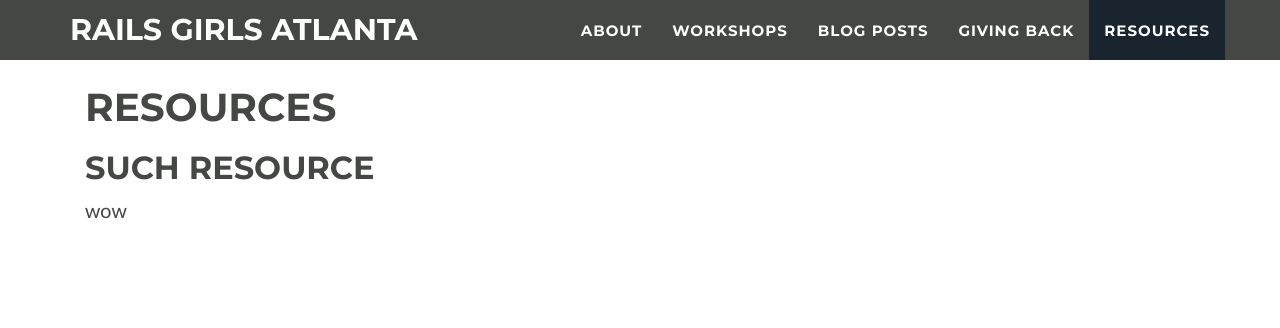
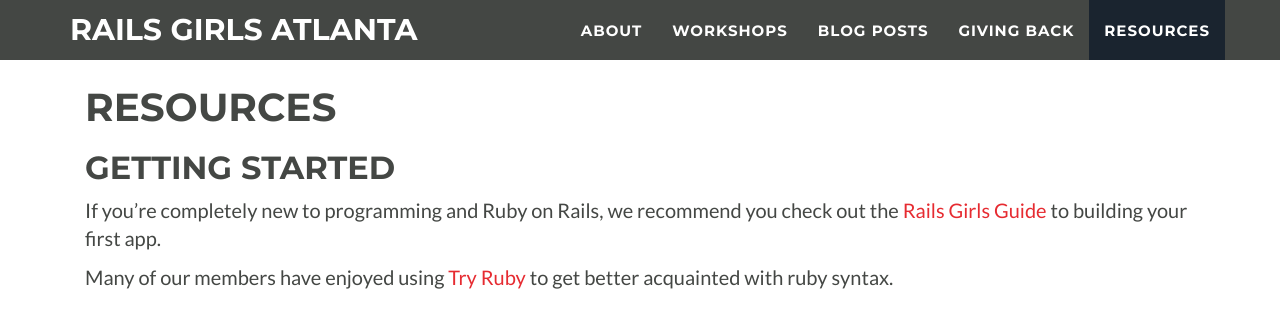
Before and after one commit to railsgirlsatl/railsgirlsatl.github.io, a Jekyll site: the page built from resources.md, in a window 1280 px wide. Shown: the top 328 px of the page. Built offline with Jekyll 4.4.1, drawn with Linux system fonts in a browser that asks for light colours.

Commit message:
add resources for beginners

```diff
--- a/resources.md
+++ b/resources.md
@@ -2,6 +2,8 @@
 layout: page
 title: Resources
 ---
-## Such Resource
+## Getting Started
 
-wow
+If you're completely new to programming and Ruby on Rails, we recommend you check out the [Rails Girls Guide](http://guides.railsgirls.com/app/) to building your first app.
+
+Many of our members have enjoyed using [Try Ruby](tryruby.org) to get better acquainted with ruby syntax.
```
